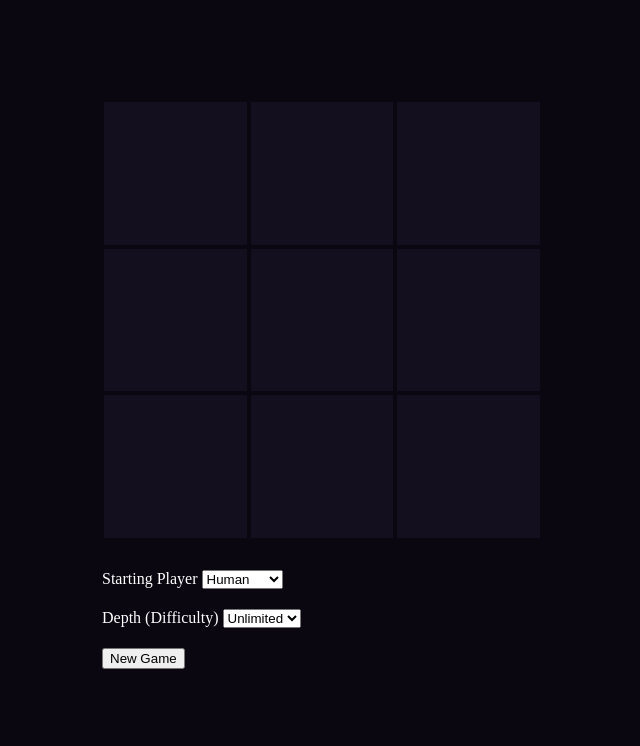
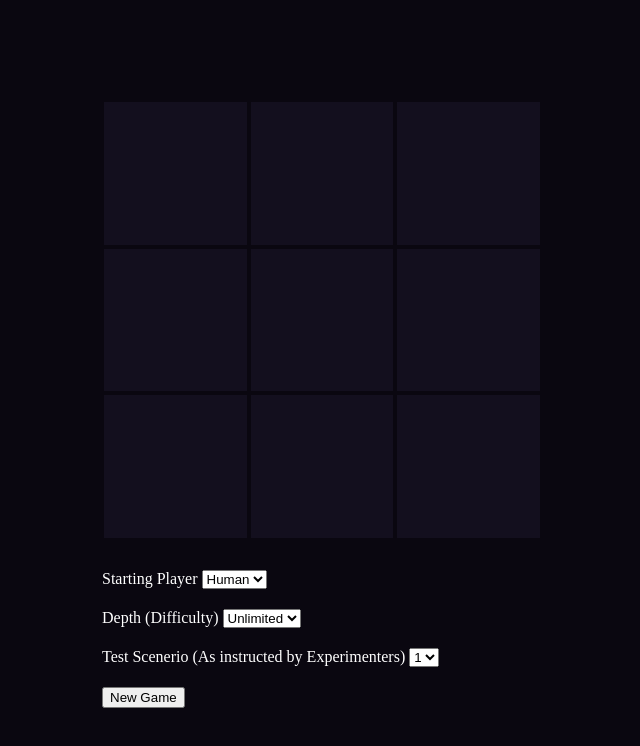
Before and after one commit to alialaa/tic-tac-toe-js-2020, a plain HTML site: page index.html in a window 1280 px wide. Shown: the whole page, without its empty margins (318-958 px from the left). Drawn offline with Linux system fonts and the light colour scheme.

Commit message:
stylist changes including change computer player to robot and adding test scenerio option at the start of game

```diff
--- a/index.html
+++ b/index.html
@@ -14,7 +14,7 @@
                 <label for="starting">Starting Player</label>
                 <select id="starting">
                     <option value="1">Human</option>
-                    <option value="0">Computer</option>
+                    <option value="0">Robot</option>
                 </select>
             </div>
 
@@ -29,6 +29,16 @@
                 </select>
             </div>
 
+            <div class="field">
+                <label for="test_scenerio">Test Scenerio (As instructed by Experimenters)</label>
+                <select id="test_scenerio">
+                    <option value="1">1</option>
+                    <option value="2">2</option>
+                    <option value="3">3</option>
+                    <option value="4">4</option>
+                </select>
+            </div>
+
             <button id="newGame">New Game</button>
         </div>
 
--- a/style.css
+++ b/style.css
@@ -40,7 +40,7 @@ body {
     cursor: pointer;
     color: #fff;
     font-size: calc(18px + 5vw);
-    font-family: fantasy;
+    font-family: serif;
 }
 
 #board [class^="cell-"].x, #board [class^="cell-"].o {
```
Also changed, not shown: 1 other file.
